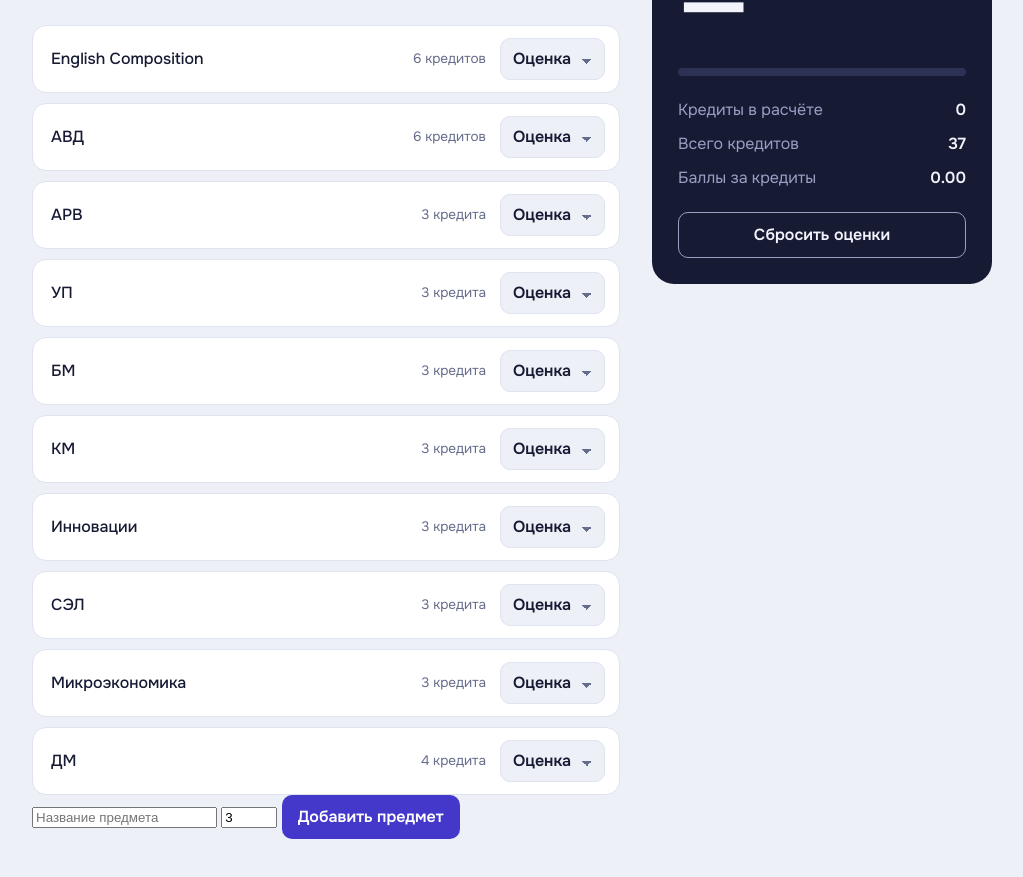
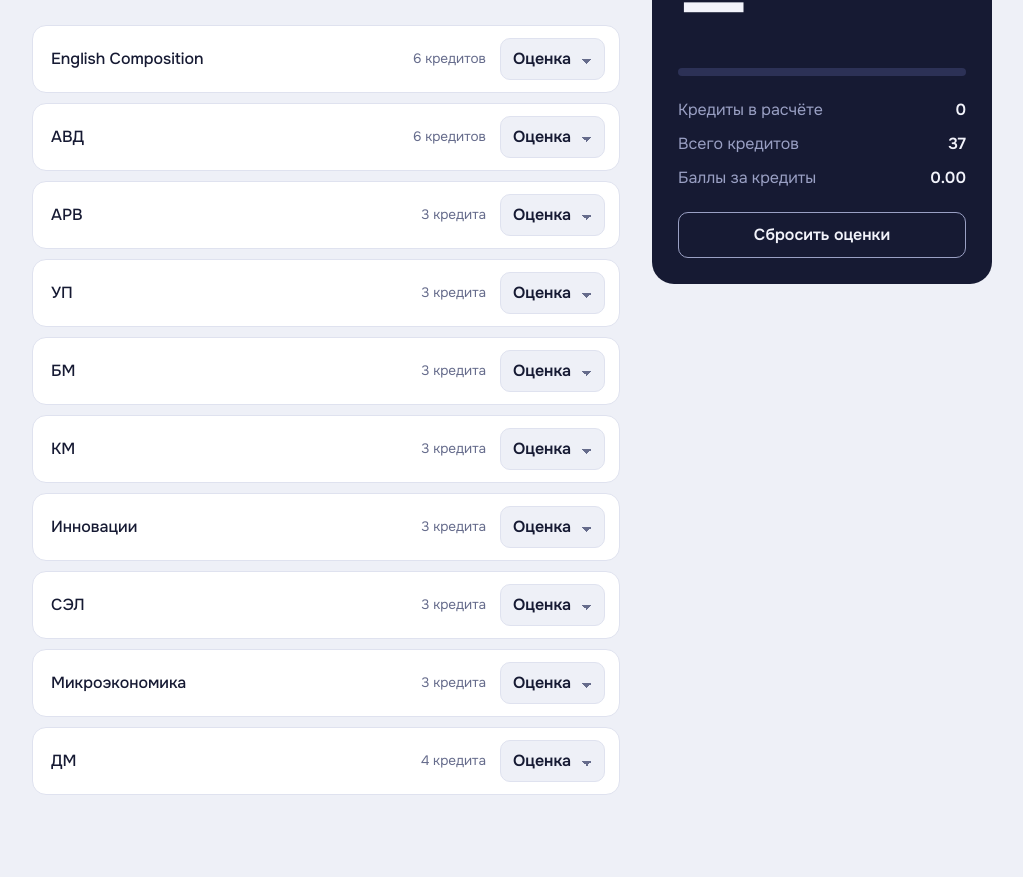
Before and after one commit to archibailap2009-cmd/Gpa-Calculator, a plain HTML site: page index.html in a window 1280 px wide. Shown: the part 149-1026 px from the top of the page, without its empty margins (128-1151 px from the left). Drawn offline with Linux system fonts and the light colour scheme; a web font is replaced by a local one.

Commit message:
Remove add form from index.html
Removed the add form from the HTML structure.

```diff
--- a/index.html
+++ b/index.html
@@ -20,11 +20,7 @@
 
       <ul id="list" class="list"></ul>
 
-      <form id="add-form" class="add" autocomplete="off">
-        <input id="add-name" type="text" placeholder="Название предмета" aria-label="Название предмета" required>
-        <input id="add-credits" type="number" min="1" max="12" value="3" aria-label="Кредиты" required>
-        <button type="submit">Добавить предмет</button>
-      </form>
+
     </section>
 
     <aside class="result" aria-live="polite">
```
